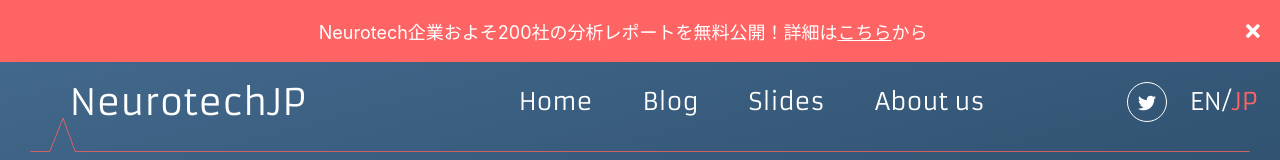
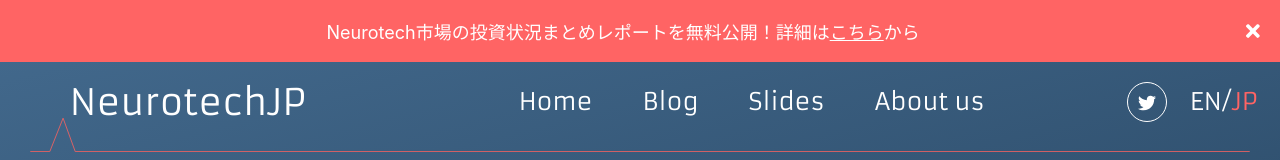
Before and after one commit to wakkihaya/neurotechjp, a Next.js app: page /jp/slides in a window 1280 px wide. Shown: the top 160 px of the page. Built offline with nearby package versions, Linux system fonts and the light colour scheme.

Commit message:
change: banner text

```diff
--- a/src/components/Header.tsx
+++ b/src/components/Header.tsx
@@ -161,14 +161,14 @@ const HamburgerMenu: React.FC<HeaderDeviceProps> = ({ lang, device }) => {
   );
 };
 
-//2021/10/6: Display Banner to install the report analytics only in Japanese.
+//2021/10/31: Display Banner to install the report analytics only in Japanese.
 const RenderBanner: React.FC<HeaderProps> = props => {
   const { lang } = props;
   if (lang === "JP") {
     return (
       <Banner>
         <p>
-          Neurotech企業およそ200社の分析レポートを無料公開！詳細は
+          Neurotech市場の投資状況まとめレポートを無料公開！詳細は
           <Link href="/jp/slides">こちら</Link>
           から
         </p>
```
